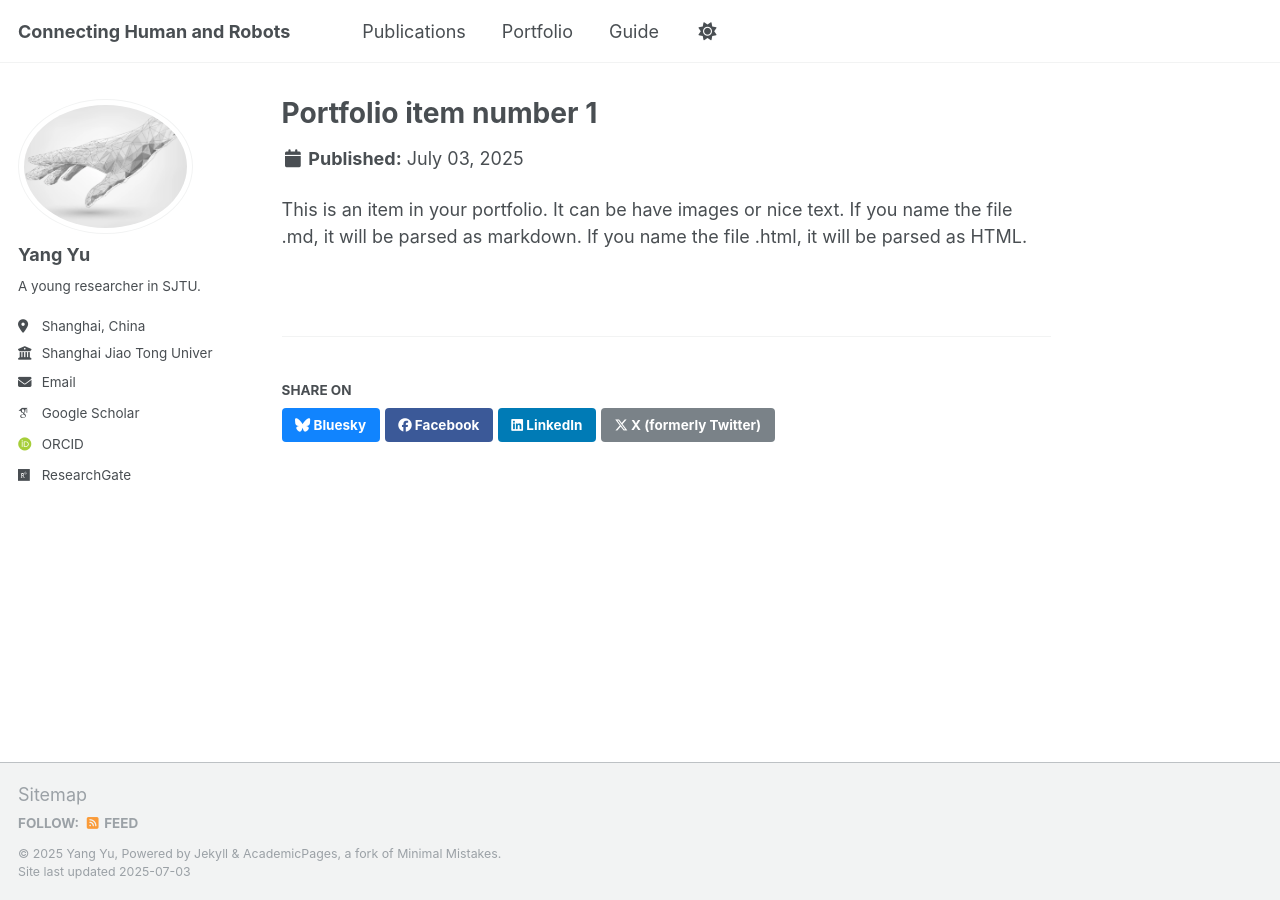
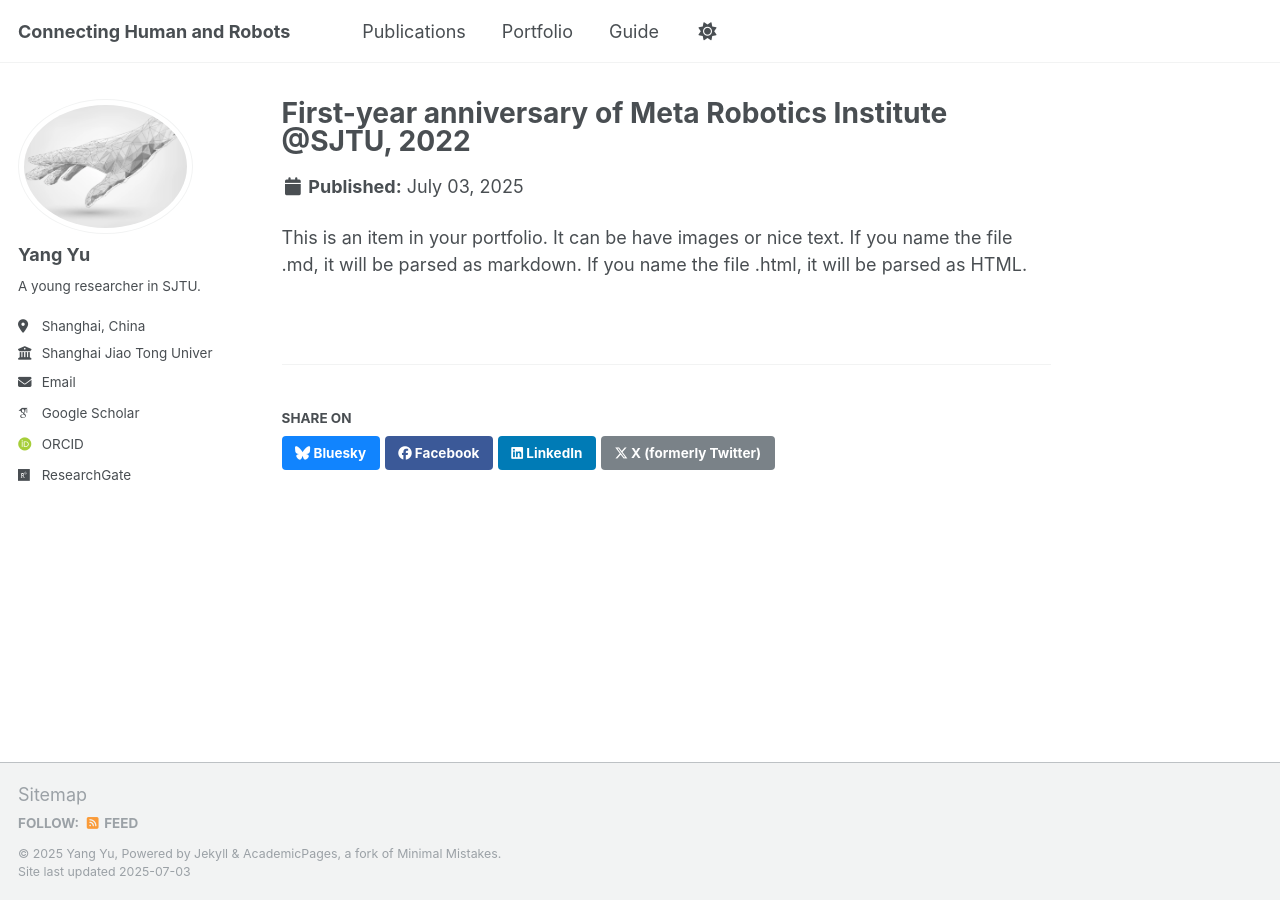
Before and after one commit to Yu-SJTUMRI/Yu-SJTUMRI.github.io, a Jekyll site: the page built from _portfolio/portfolio-1.md, in a window 1280 px wide. Built offline with Jekyll 4.4.1, drawn with Linux system fonts in a browser that asks for light colours; some web fonts are replaced; a script that is not in the unit is left out.

Commit message:
Update portfolio-1.md

```diff
--- a/_portfolio/portfolio-1.md
+++ b/_portfolio/portfolio-1.md
@@ -1,6 +1,6 @@
 ---
-title: "Portfolio item number 1"
-excerpt: "Short description of portfolio item number 1<br/><img src='/images/500x300.png'>"
+title: "First-year anniversary of Meta Robotics Institute @SJTU, 2022"
+excerpt: "We celebrate the 1-st anniversary of Meta Robotics Institute @SJTU<br/><img src='/images/FirstAnniversaryofMRI.png'>"
 collection: portfolio
 ---
 
```
